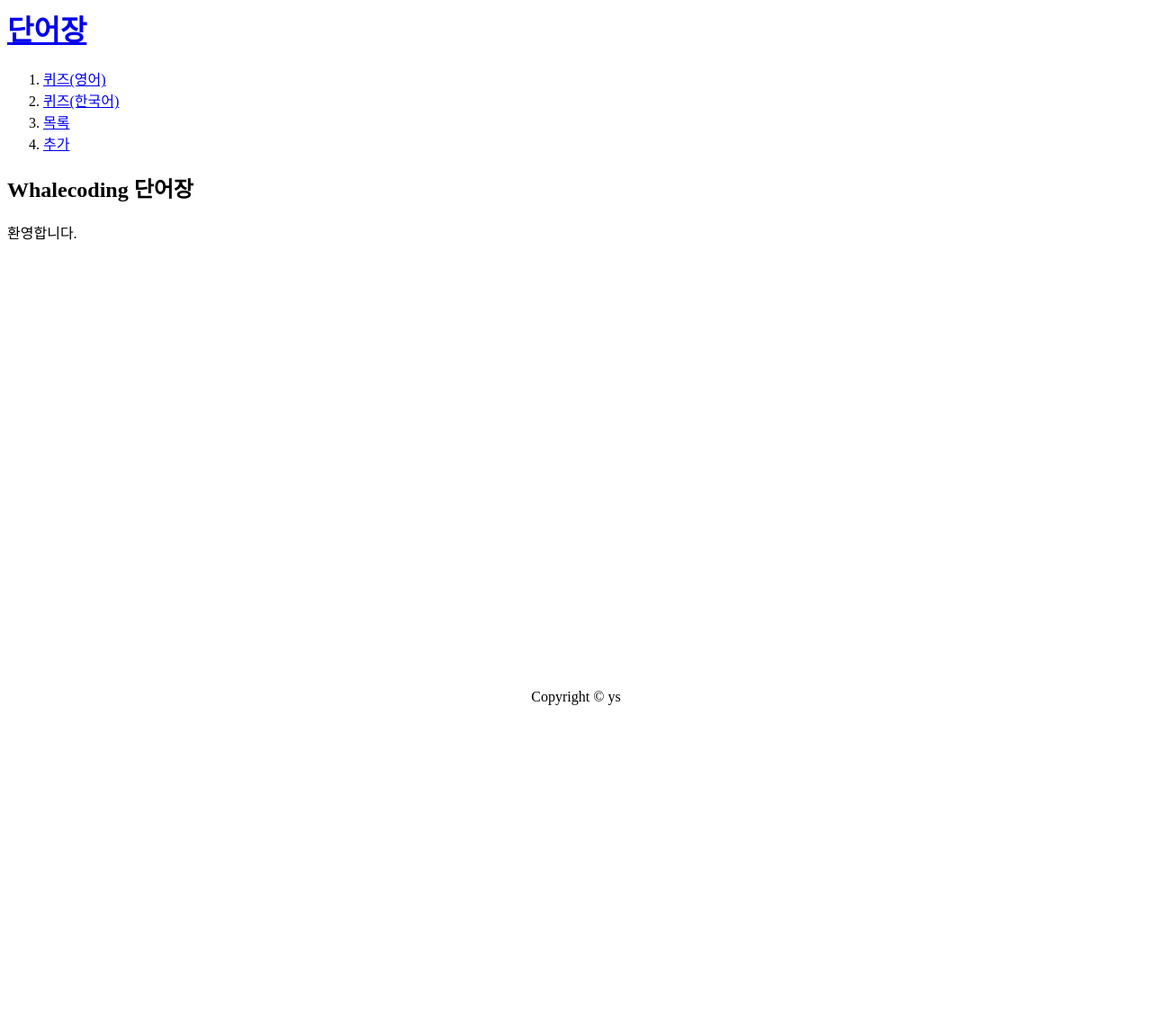
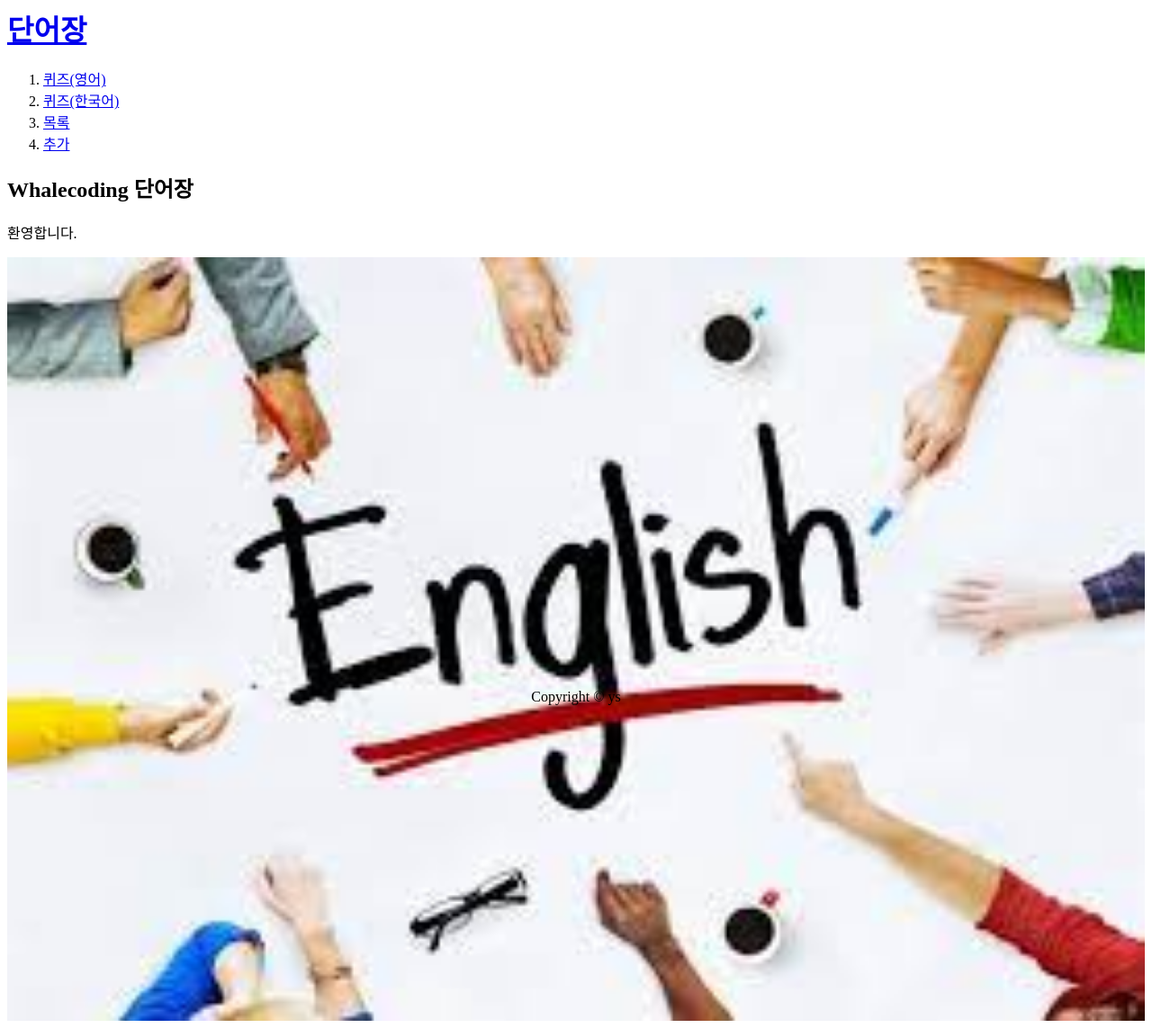
Before and after one commit to mango090112/WordList, a Flask app: page / in a window 1280 px wide. Shown: the whole page at 90% size. Before the commit the page ends 784 px from the top, so only its background shows below. Run offline with Flask 2, Linux system fonts and the light colour scheme.

Commit message:
Update index.html

```diff
--- a/templates/index.html
+++ b/templates/index.html
@@ -2,4 +2,5 @@
 {% block content %}
 <h2>{{title}}</h2>
 <p>{{content}}</p>
+<img src="/static/img/English.jpg" width="100%">
 {% endblock %}
```
